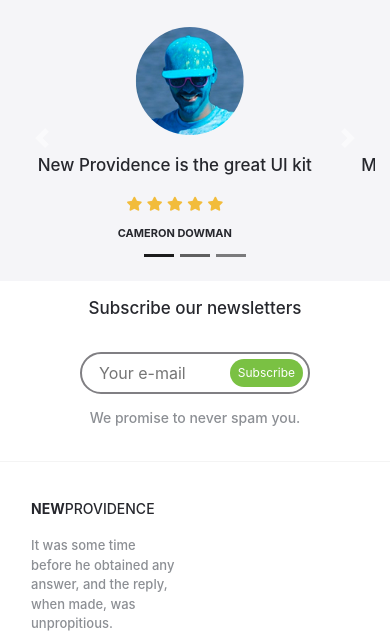
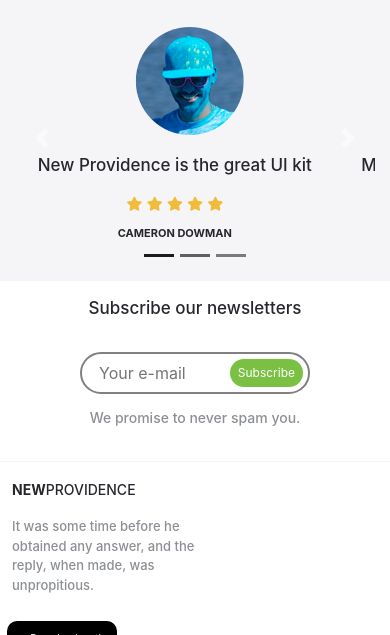
Before and after one commit to mukhammadalimir/NEWPROVIDENCE, a plain HTML site: page index.html in a window 390 px wide. Shown: the part 2879-3514 px from the top of the page. Drawn offline with Linux system fonts and the light colour scheme.

Commit message:
Update style.css

```diff
--- a/css/style.css
+++ b/css/style.css
@@ -971,11 +971,6 @@ footer .footerako a:hover{
     .ccc {
         display: none;
     }
-
-    .foooter__col {
-        padding: 19px;
-    }
-
 }
 
 @media(max-width: 552px){
```
